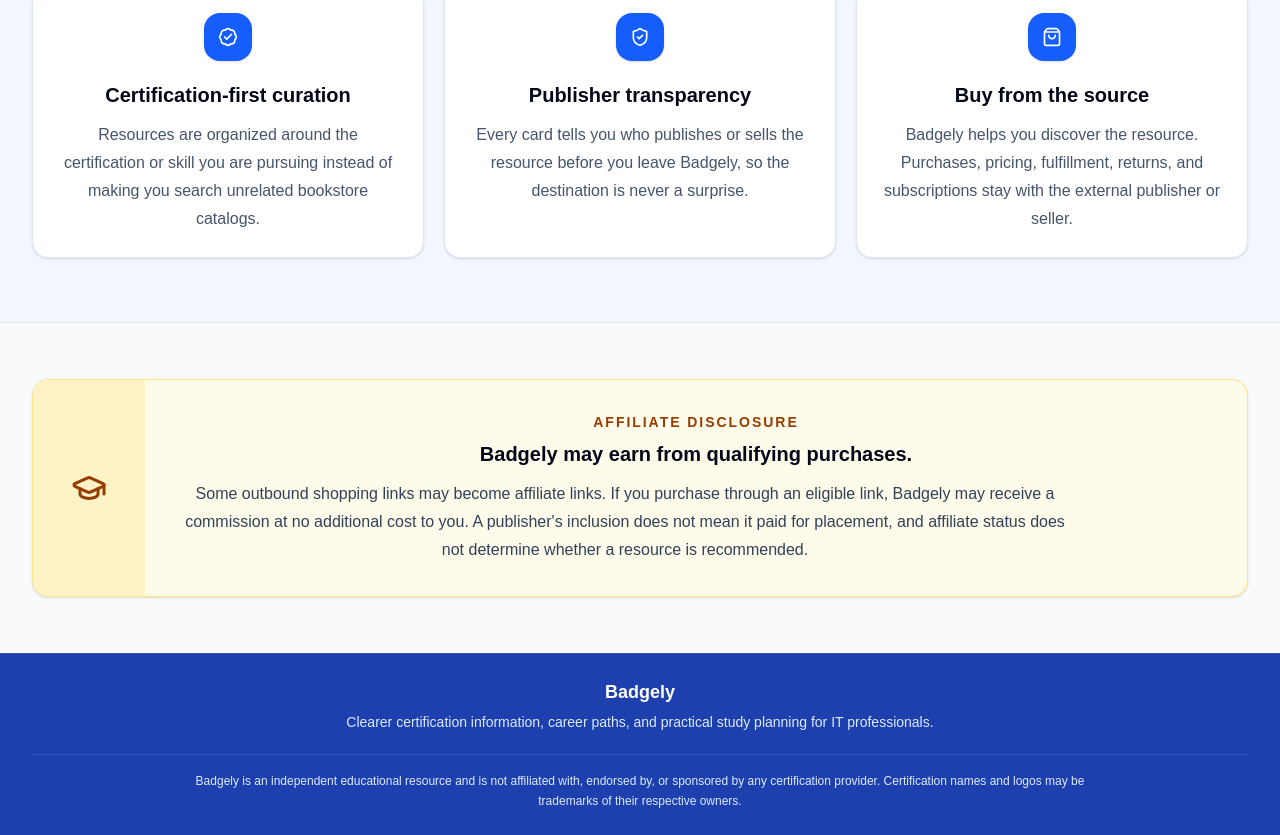
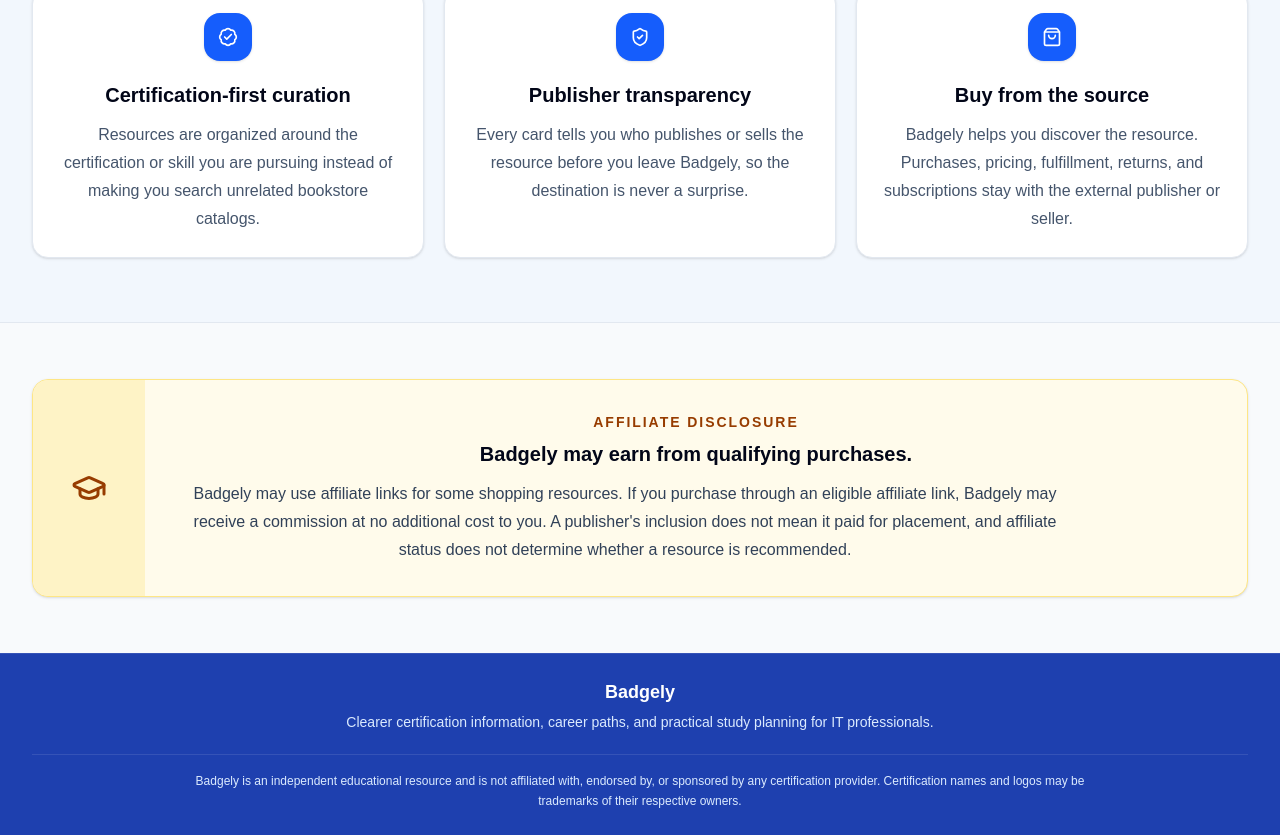
Before and after one commit to nimboxa-maker/badgely, a Next.js app: page /study-store in a window 1280 px wide. Shown: the part 4010-4845 px from the top of the page. Built offline with nearby package versions, Linux system fonts and the light colour scheme; no server answers.

Commit message:
Refine Study Store affiliate disclosure

```diff
--- a/app/study-store/page.tsx
+++ b/app/study-store/page.tsx
@@ -474,10 +474,10 @@
               </p>
               <h2 className="mt-2 text-xl font-bold text-slate-950">Badgely may earn from qualifying purchases.</h2>
               <p className="mt-3 max-w-4xl leading-7 text-slate-700">
-                Some outbound shopping links may become affiliate links. If you purchase through an
-                eligible link, Badgely may receive a commission at no additional cost to you. A
-                publisher&apos;s inclusion does not mean it paid for placement, and affiliate status
-                does not determine whether a resource is recommended.
+                Badgely may use affiliate links for some shopping resources. If you purchase through
+                an eligible affiliate link, Badgely may receive a commission at no additional cost to
+                you. A publisher&apos;s inclusion does not mean it paid for placement, and affiliate
+                status does not determine whether a resource is recommended.
               </p>
             </div>
           </div>
```
